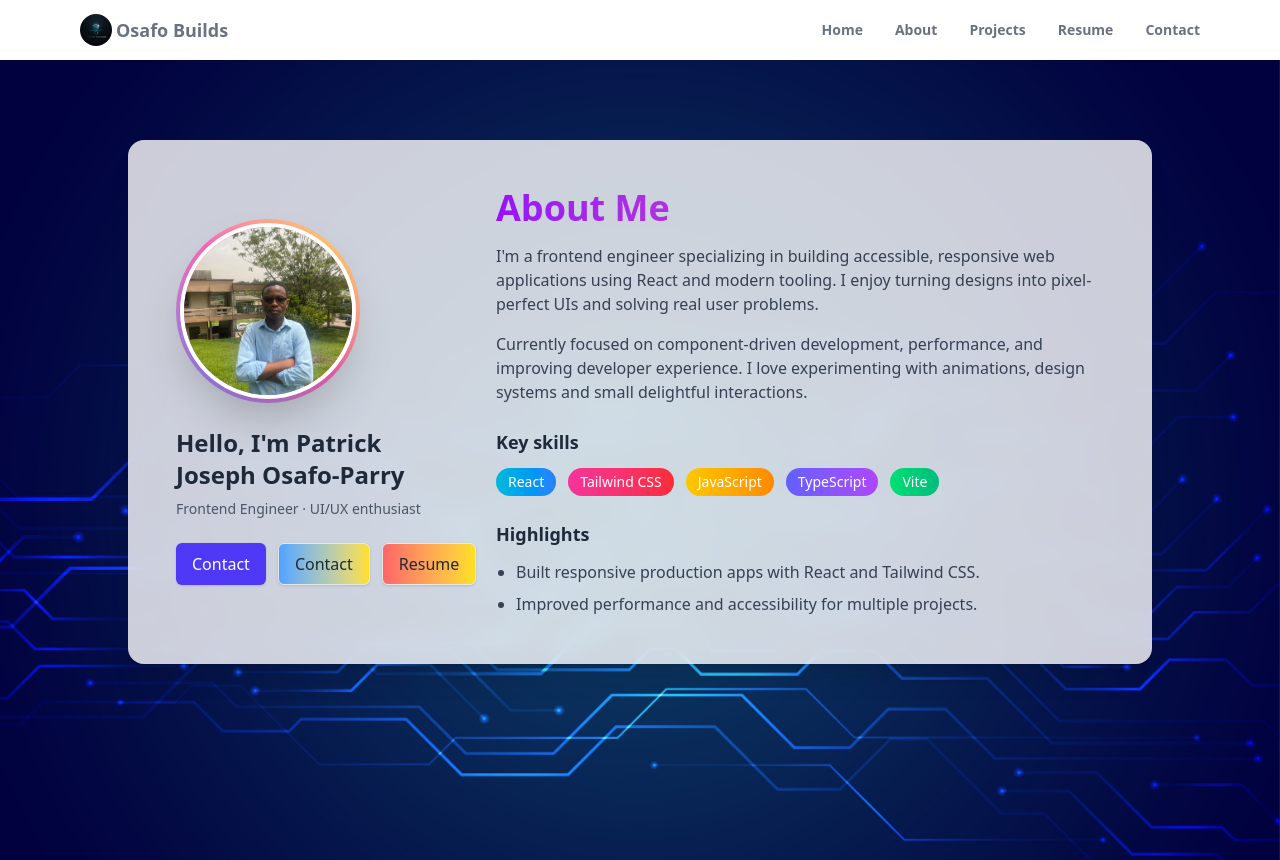
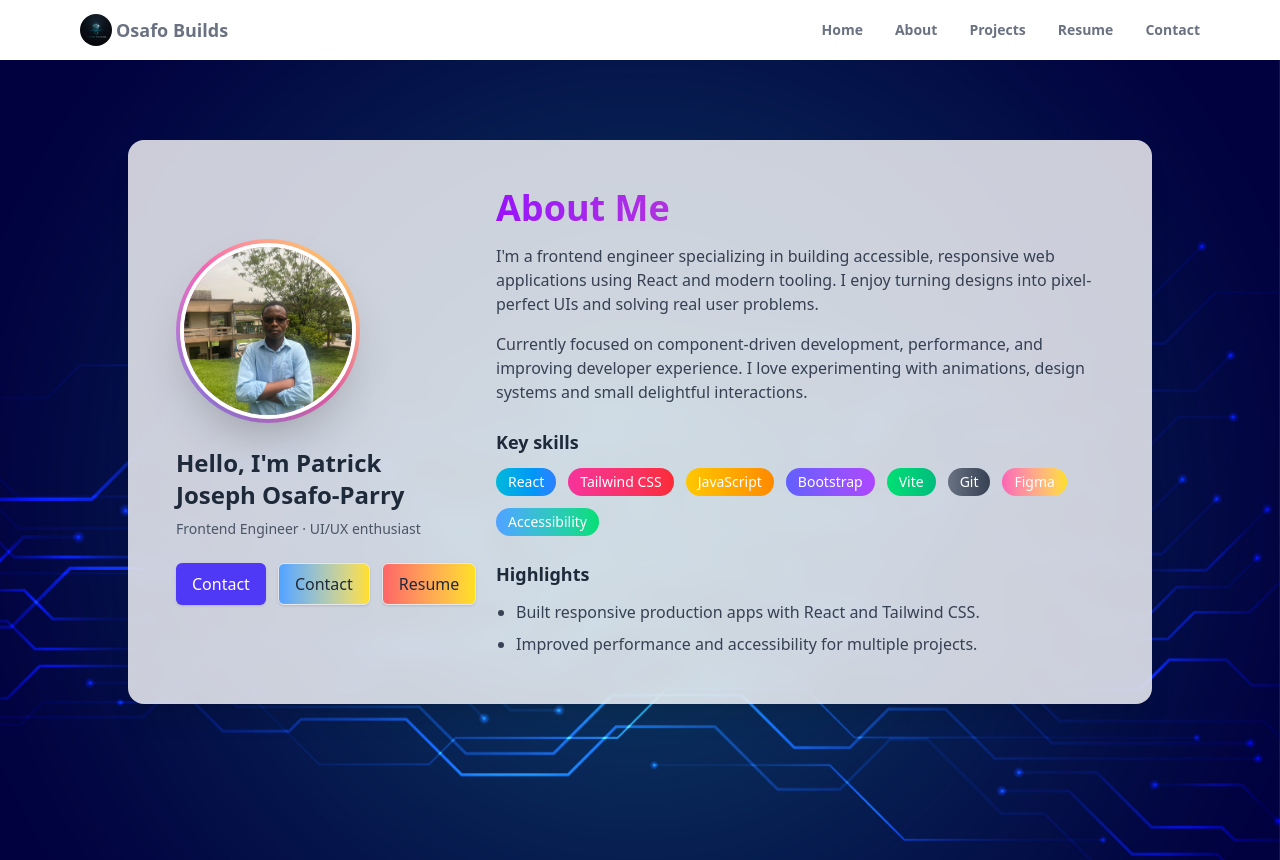
Before and after one commit to Quantumj1/Portfolio, a React (Vite) app in the folder myportfolio/: page /about in a window 1280 px wide. Built offline with nearby package versions, Linux system fonts and the light colour scheme.

Commit message:
Update about.jsx

```diff
--- a/myportfolio/src/components/about.jsx
+++ b/myportfolio/src/components/about.jsx
@@ -39,8 +39,11 @@ const About = () => {
 			{ name: 'React', color: 'from-cyan-500 to-blue-500' },
 			{ name: 'Tailwind CSS', color: 'from-pink-500 to-red-500' },
 			{ name: 'JavaScript', color: 'from-yellow-400 to-orange-400' },
-			{ name: 'TypeScript', color: 'from-indigo-500 to-purple-500' },
+			{ name: 'Bootstrap', color: 'from-indigo-500 to-purple-500' },
 			{ name: 'Vite', color: 'from-green-400 to-emerald-500' },
+			{ name: 'Git', color: 'from-gray-500 to-gray-700' },
+			{ name: 'Figma', color: 'from-pink-400 to-yellow-300' },
+			{ name: 'Accessibility', color: 'from-blue-400 to-green-400' },
 		];
 
 		return (
```
